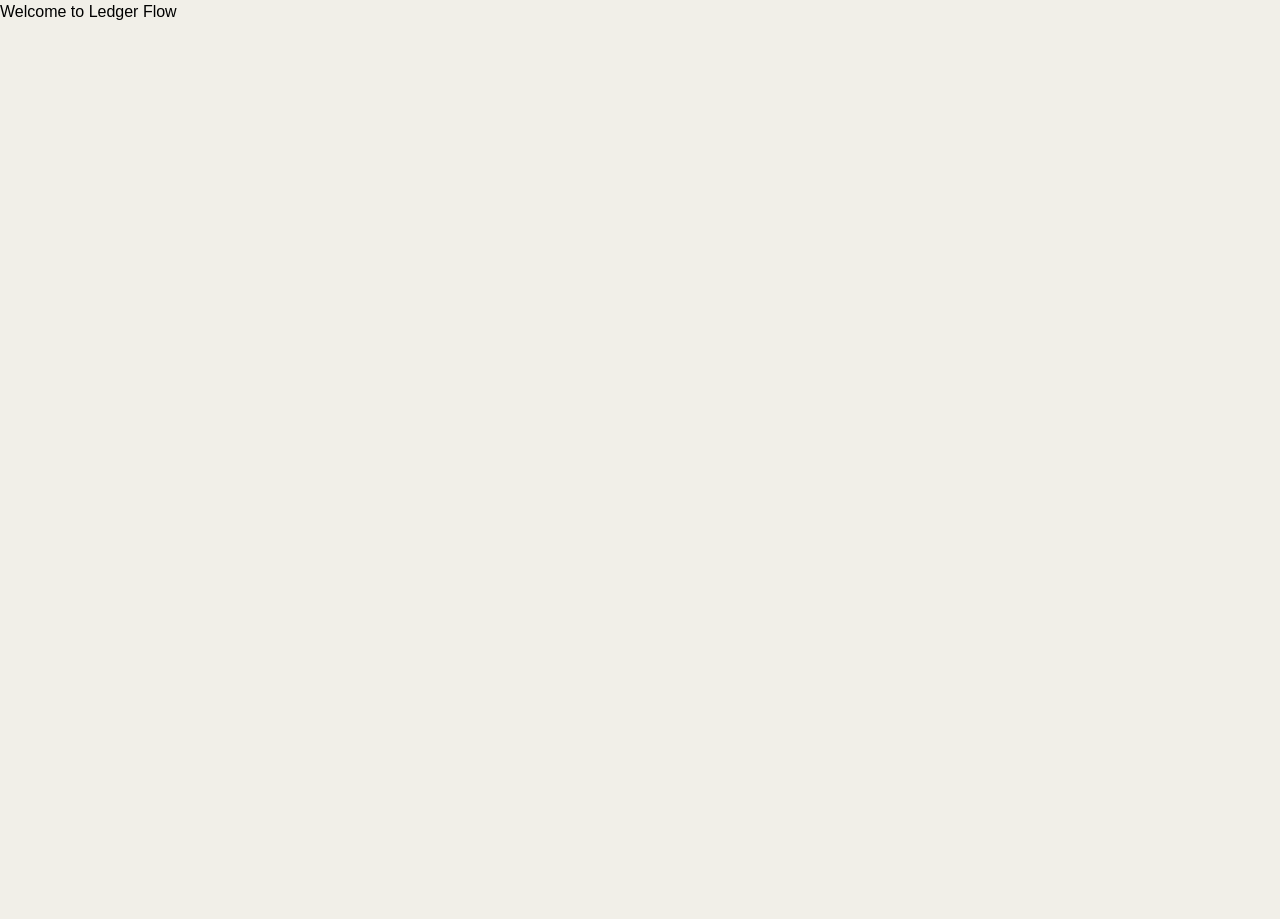
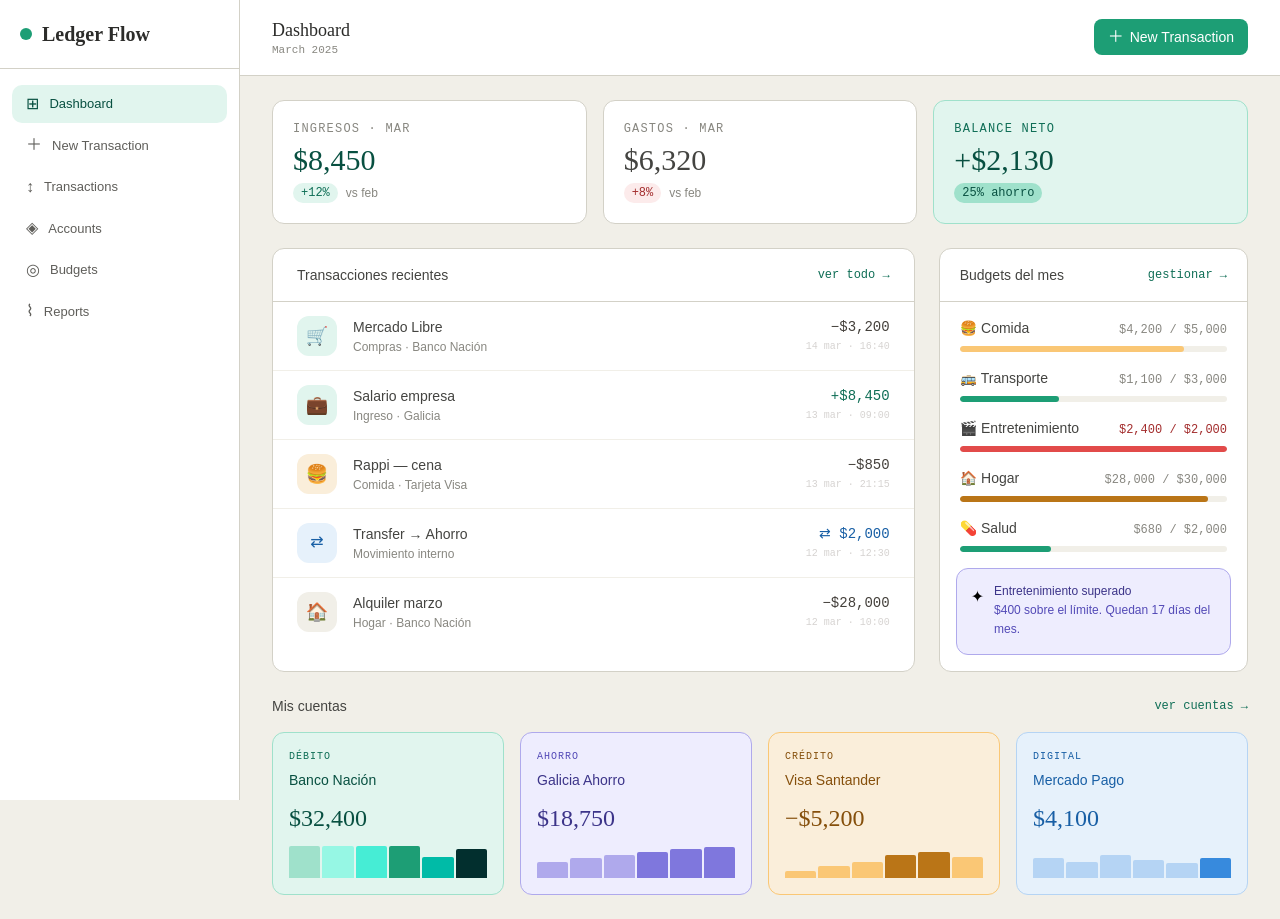
Before and after one commit to alex16jpv/ledger-flow, a Next.js app: page / in a window 1280 px wide. Before the commit the page ends 800 px from the top, so only its background shows below. Built offline with nearby package versions, Linux system fonts and the light colour scheme.

Commit message:
feat: update Home component to use DashboardLayout and Dashboard

```diff
--- a/app/page.tsx
+++ b/app/page.tsx
@@ -1,3 +1,10 @@
+import DashboardLayout from "./dashboard/layout";
+import Dashboard from "./dashboard/page";
+
 export default function Home() {
-  return <h1>Welcome to Ledger Flow</h1>;
+  return (
+    <DashboardLayout>
+      <Dashboard />
+    </DashboardLayout>
+  );
 }
```
